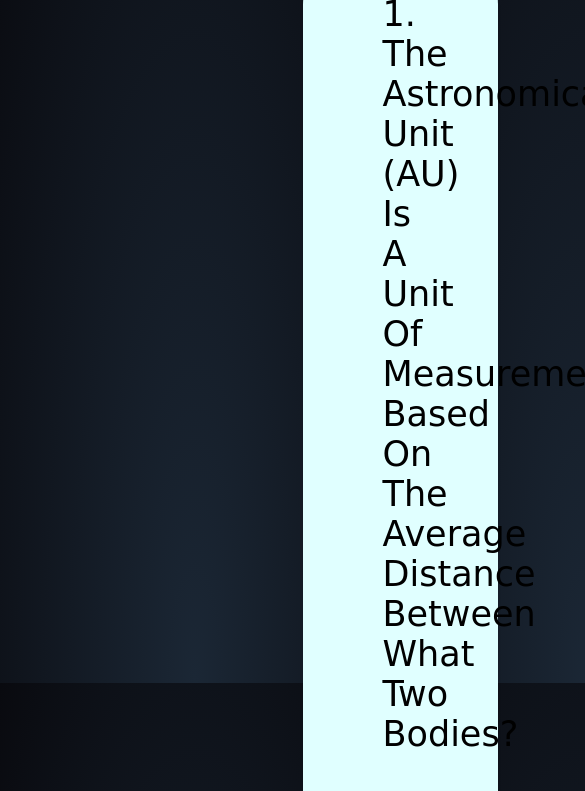
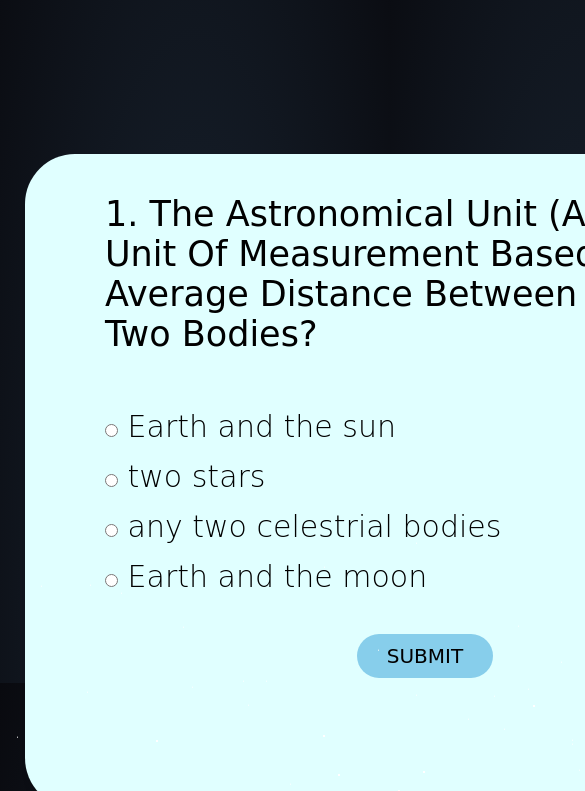
Before and after one commit to ast816/JS_Quiz_GDSC_IGDTUW, a plain HTML site: page index.html in a window 390 px wide. Shown: the part 161-952 px from the top of the page, 585 px wide, since content can reach past the window. Drawn offline with Linux system fonts and the light colour scheme.

Commit message:
mobile and tablet responsive

```diff
--- a/index.html
+++ b/index.html
@@ -7,7 +7,7 @@
     <title>Space Sweepers</title>
 
     <link href='https://fonts.googleapis.com/css?family=Lato:300,400,700' rel='stylesheet' type='text/css'>
-    <link rel="preconnect" href="https://fonts.googleapis.com/%22%3E
+    <link rel="preconnect" href="https://fonts.googleapis.com/%22%3E">
 <link rel="preconnect" href="https://fonts.gstatic.com/" crossorigin>
 <link href="https://fonts.googleapis.com/css2?family=Lobster&display=swap" rel="stylesheet">
     <link rel="stylesheet" href="style.css">
@@ -16,7 +16,7 @@
 
     <div class="main-div">
         <div class="abc">
-            <h1 class= "abcd">🚀 Space Sweepers 🚀</h1></div>
+            <h1 class= "abcd">🚀Space Sweepers  🚀</h1></div>
         <div class="inner-div">
             <h2 class="question"> question comes here</h2>
             <ul>
--- a/style.css
+++ b/style.css
@@ -18,8 +18,9 @@ html {
 
 .abc{
     font-size:38px;
-    margin-bottom: 20px;
+    margin-bottom: 120px;
     width: 800px;
+
 
 }
 
@@ -41,16 +42,24 @@ html{
 
 
 .main-div{
-      width:100vw;
-    min-height: 100vh;
+      width:100%;
+    height: 100%;
     display: grid;
      place-items: center ;
      padding-bottom: 50px;
+     margin:50px;
+     margin-right: 20px;
 
 }
 .inner-div{
+    display: flex;
+    flex-direction: column;
+margin-top: 100px;
+margin-right: 55px;
+margin-left: 5px;
+width: 100%;
+height: 100%;
 
-width: 50vw;
 background-color: lightcyan;
 padding:3rem 8rem;
 border-radius: 50px;
@@ -67,14 +76,17 @@ border-width: 10px;
 }
 
 .inner-div li{
-    font-size: 2rem;
+    font-size: 3rem;
     margin-top: 1.5rem;
     list-style: none;
 }
 
 input{
     cursor: pointer;
-}
+
+
+    }
+
 
 #submit,.btn{
     padding: 1rem 3rem;
@@ -106,6 +118,9 @@ input{
     box-shadow: 0 1rem -0.7rem rgba(0,0,0,0.4);
     border-radius: 50px;
     border:solid;
+    height: 100%;
+    width: 100%;
+
 
 }
 
@@ -713,24 +728,52 @@ input{
     }
 }
 
- /* @media (min-width: 1020px){
+  @media (min-width: 768px){
+
     .abc{
         font-size:38px;
-         margin-bottom: 20px;
+        margin-bottom: 60px;
         width: 800px;
-        margin-top: 5px;}
-
-    .main-div{
-        height: 100%;
-        width:100%;
 
     }
 
+
+
+
+
     .inner-div{
-        height: 50%;
-        width: 50%;
+        margin-right: 55px;
+
         margin-bottom: 50px;
     }
 
 
-}  */
+
+
+  }
+
+  /* @media(min-width:1020px){
+
+  .abc{
+      margin-bottom: -90px;
+
+
+  }
+
+  .main-div{
+      width: 100%;
+      height: 100%;
+
+  }
+      .inner-div{
+          height: 40%;
+          width: 91%;
+          display: flex;
+      flex-direction: column;
+      margin-bottom: 70%;
+
+
+      }
+
+  }
+  */
```
